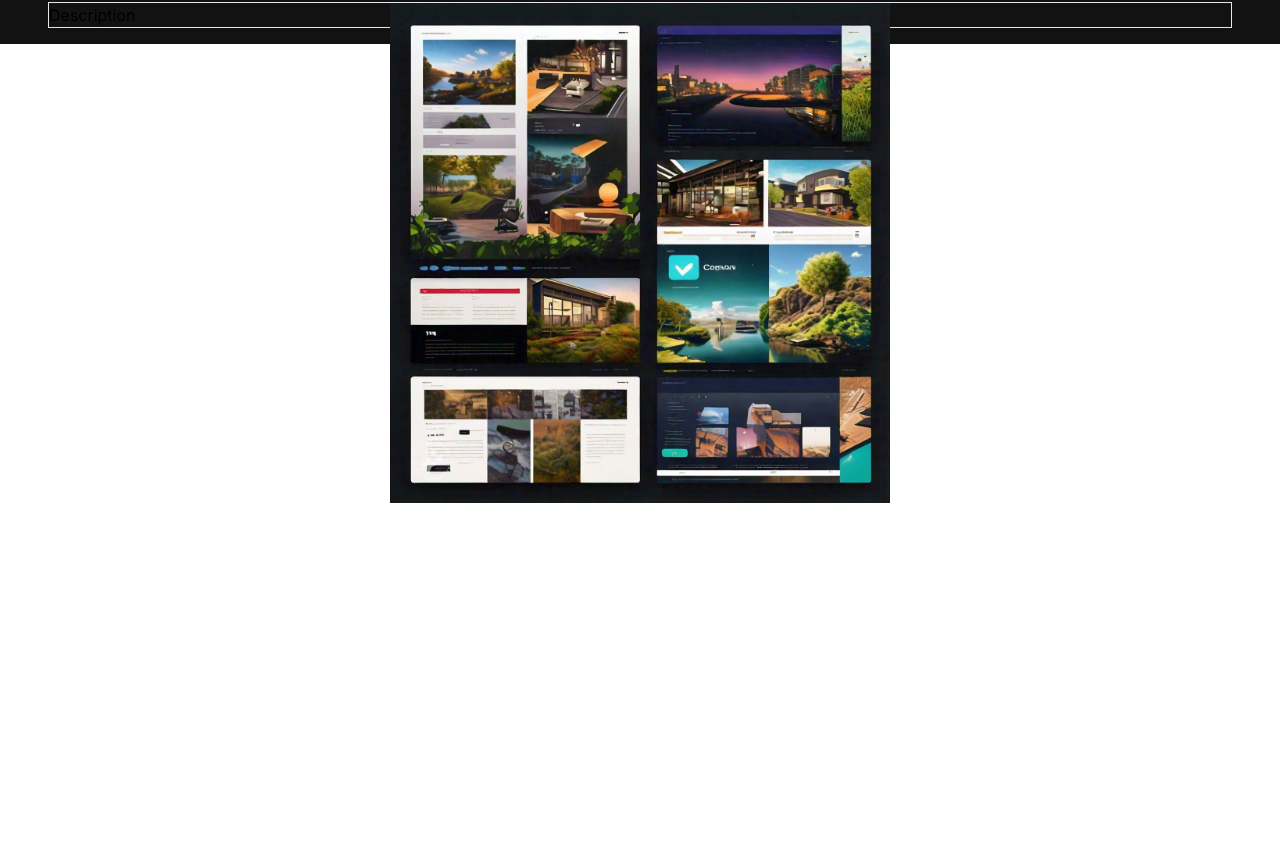
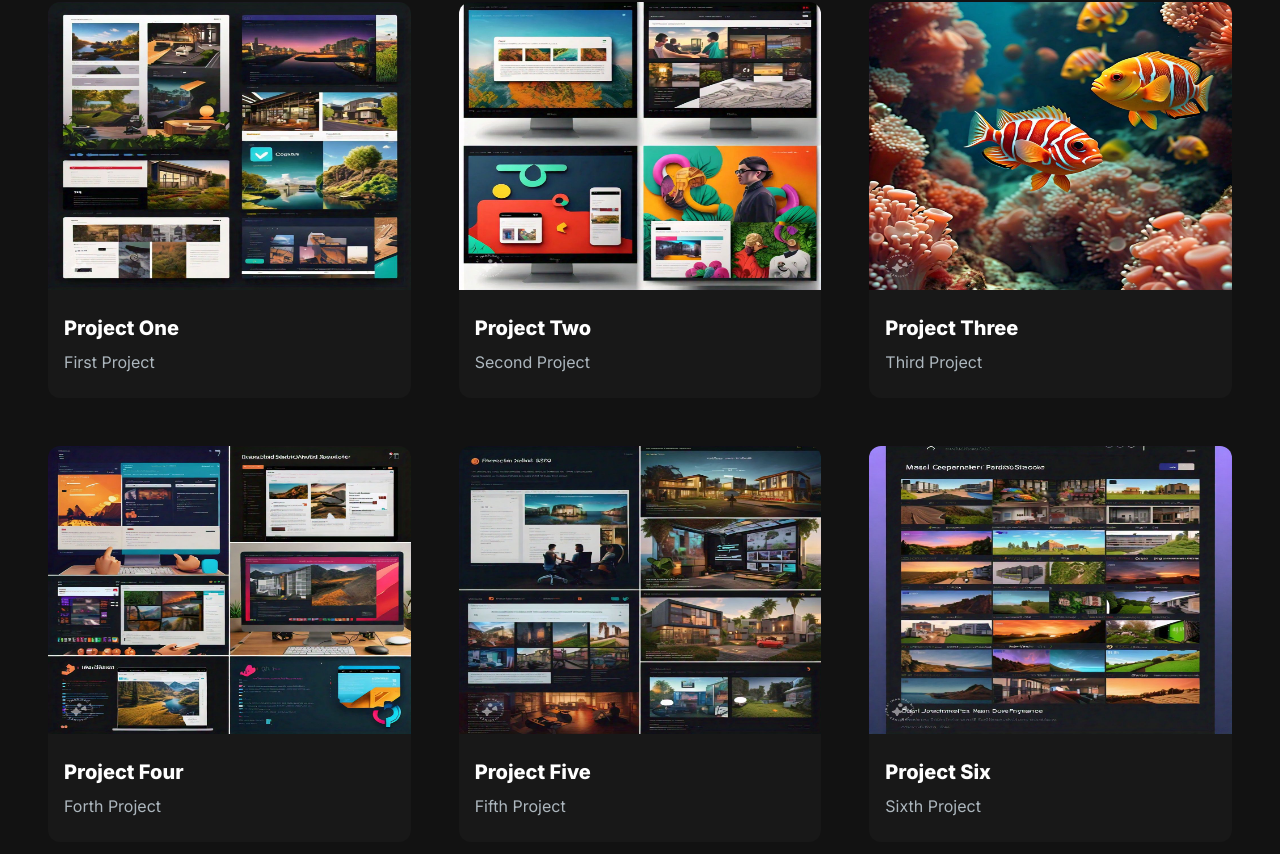
Before and after one commit to maximus-kai/portfolio, a Next.js app: page / in a window 1280 px wide. Shown: the part 1154-2008 px from the top of the page. Before the commit the page ends 1657 px from the top, so only its background shows below. Built offline with nearby package versions, Linux system fonts and the light colour scheme.

Commit message:
Project section established

```diff
--- a/app/src/components/ProjectCard.tsx
+++ b/app/src/components/ProjectCard.tsx
@@ -1,22 +1,55 @@
 import React from 'react'
 import Image from 'next/image'
+import { CodeBracketIcon, EyeIcon } from '@heroicons/react/16/solid';
+import Link from 'next/link';
 
 interface ProjectCardProps{
     ImageUrl: string;
     title: string;
     description: string;
+    gitUrl: string;
+    previewUrl: string;
 }
 
-const ProjectCard:React.FC<ProjectCardProps> = ({ImageUrl,title,description}) => {
+const ProjectCard:React.FC<ProjectCardProps> = ({ImageUrl,title,description,gitUrl,previewUrl}) => {
   return (
-      <div className='border bprder-round-full'>
-         <Image
-              className='absolute transform -translate-x-1/2 bg-cover  left-1/2'
-            src={ImageUrl}
-            alt='project 1'
-            width={500}
-              height={500} />
-          <h1 className=''>{ description}</h1>
+    <div>
+      <div className='relative  group'>
+        <Image
+          className='h-52 md:h-72 bg-cover rounded-t-xl '
+              src={ImageUrl}
+              alt='project 1'
+              width={500}
+          height={500} />
+        <div className='
+        overlay
+        items-center
+        justify-center
+        absolute
+        top-0
+        left-0
+        w-full
+        h-full
+        bg-[#181818]
+        bg-opacity-0
+        hidden
+        group-hover:flex
+        group-hover:bg-opacity-80
+        transition-all
+        duration-500 '>
+          <Link href={gitUrl} className='h-14 w-14 border-2 relative mr-5 rounded-full border-[#adb7be] hover:border-white'>
+            <CodeBracketIcon className='h-10 w-10 text-[#adb7be] absolute top-1/2 left-1/2 transform -translate-x-1/2 -translate-y-1/2 cursor-pointer hover:text-white'/>
+          </Link>
+          <Link href={previewUrl} className='h-14 w-14 border-2 relative rounded-full border-[#adb7be] hover:border-white'>
+            <EyeIcon className='h-10 w-10 text-[#adb7be] absolute top-1/2 left-1/2 transform -translate-x-1/2 -translate-y-1/2 cursor-pointer hover:text-white'/>
+          </Link>
+
+        </div>
+      </div>
+      <div className="text-white rounded-b-xl bg-[#181818] py-6 px-4" >
+          <h5 className='text-xl font-extrabold mb-2'>{title}</h5>
+          <p className='text-[#adb7be]' >{description}</p>
+      </div>
     </div>
   )
 }
--- a/app/src/components/ProjectsSection.tsx
+++ b/app/src/components/ProjectsSection.tsx
@@ -1,11 +1,73 @@
 import React from 'react'
 import ProjectCard from './ProjectCard'
+
+const projectsData = [
+    {
+        id: 1,
+        title: 'Project One',
+        description:'First Project',
+        image: '/images/1.jpg',
+        gitUrl: '/',
+        previewUrl:'/',
+        tag: ['All','Web'],
+    },
+    {
+        id: 1,
+        title: 'Project Two',
+        description:'Second Project',
+        image: '/images/2.jpg',
+        gitUrl: '/',
+        previewUrl:'/',
+        tag: ['All','Web'],
+    },
+    {
+        id: 1,
+        title: 'Project Three',
+        description:'Third Project',
+        image: '/images/3.jpg',
+        gitUrl: '/',
+        previewUrl:'/',
+        tag: ['All','Web'],
+    },
+    {
+        id: 1,
+        title: 'Project Four',
+        description:'Forth Project',
+        image: '/images/4.jpg',
+        gitUrl: '/',
+        previewUrl:'/',
+        tag: ['All','Mobile'],
+    },
+    {
+        id: 1,
+        title: 'Project Five',
+        description:'Fifth Project',
+        image: '/images/5.jpg',
+        gitUrl: '/',
+        previewUrl:'/',
+        tag: ['All','Mobile'],
+    },
+    {
+        id: 1,
+        title: 'Project Six',
+        description:'Sixth Project',
+        image: '/images/6.jpg',
+        gitUrl: '/',
+        previewUrl:'/',
+        tag: ['All','Mobile'],
+    },
+]
 
 const ProjectsSection = () => {
     return (
         <>
-    <h2 className='text-4xl font-bold text-white mb-4 mt-4 md:mt-0 text-center'>My Projects</h2>
-    <ProjectCard ImageUrl='/images/1.jpg' title='' description='Description'/>
+            <h2 className='text-4xl  font-bold text-white mb-4 mt-4 md:mt-0 text-center'>My Projects</h2>
+            <div className="grid md:grid-cols-3 gap-8 md:gap-12">
+
+            {
+                projectsData.map((eachProject) => (<ProjectCard gitUrl={eachProject.gitUrl} previewUrl={eachProject.previewUrl } key={eachProject.id} ImageUrl={eachProject.image} title={eachProject.title} description={eachProject.description } />))
+            }
+            </div>
         </>
   )
 }
```
